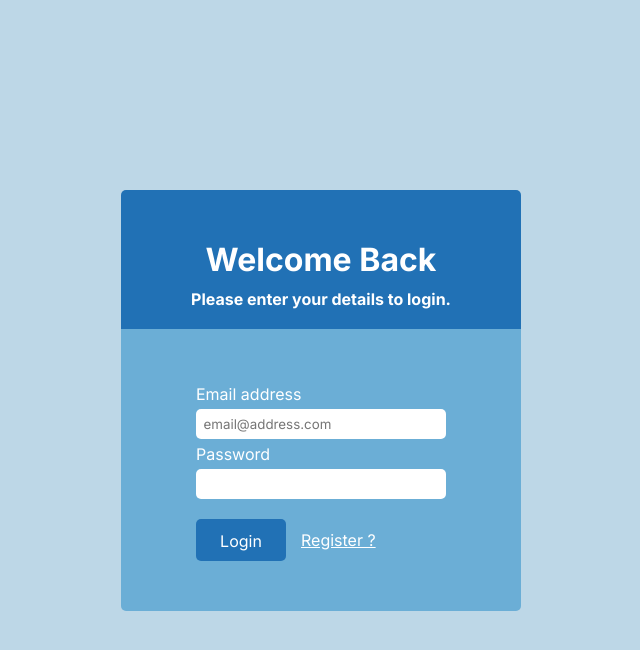
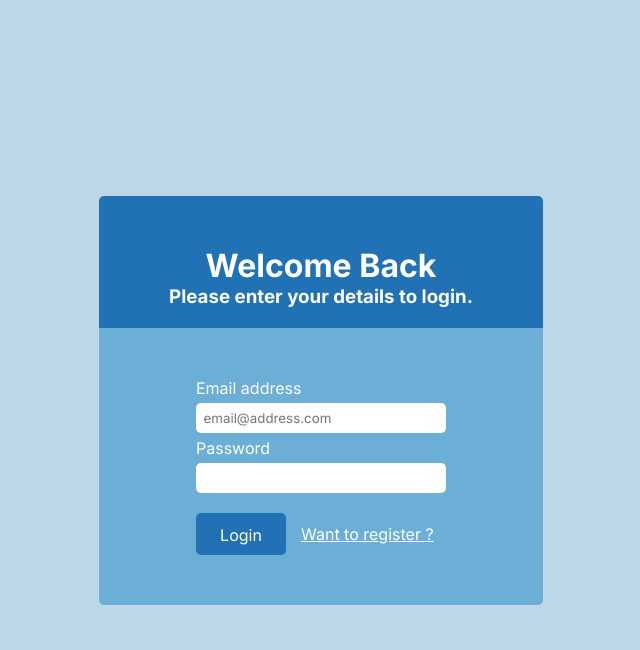
Before and after one commit to Ramariarison/note-manager-poo, a PHP site: page / in a window 1280 px wide. Shown: the top 650 px of the page, without its empty margins (319-959 px from the left). Run offline with PHP 8.4, Linux system fonts and the light colour scheme.

Commit message:
Ajustement de certains lignes de codes

```diff
--- a/index.php
+++ b/index.php
@@ -14,12 +14,12 @@
         <div>
             <div class="title">
                 <h1>Welcome Back</h1>
-                <h4>Please enter your details to login.</h4>
+                <h3>Please enter your details to login.</h3>
             </div>
             <div class="box">
                 <div class="second-form">
                     <form action="controllers/authentication.php" method="post">
-                        <div class="label">
+                        <div class="first-label">
                             <label for="username">Email address</label>
                             <br>
                                 <input type="text" placeholder="  email@address.com" required>
@@ -33,7 +33,7 @@
                         </div>
                         <div class="btn">
                             <div><button type="submit">Login</button></div>
-                            <div><a href="register.php">Register ?</a></div>
+                            <div><a href="register.php">Want to register ?</a></div>
                         </div>
                     </form>
                 </div>
--- a/register.php
+++ b/register.php
@@ -10,12 +10,12 @@
     <div>
         <div class="title">
             <h1>Register Page</h1>
-            <h4>Please enter your details to register.</h4>
+            <h3>Please enter your details to register.</h3>
         </div>
         <div class="box">
             <div class="first-form">
                 <form action="controllers/authentication.php" method="post">
-                    <div class="label">
+                    <div class="first-label">
                         <label for="username">Username</label>
                         <br>
                             <input type="text" placeholder="  Vintsy">
@@ -41,7 +41,7 @@
                     </div>
                     <div class="btn">
                         <button type="submit">Register</button>
-                        <div><a href="index.php">Login ?</a></div>
+                        <div><a href="index.php">Want to login ?</a></div>
                     </div>
                 </form>
             </div>
```
